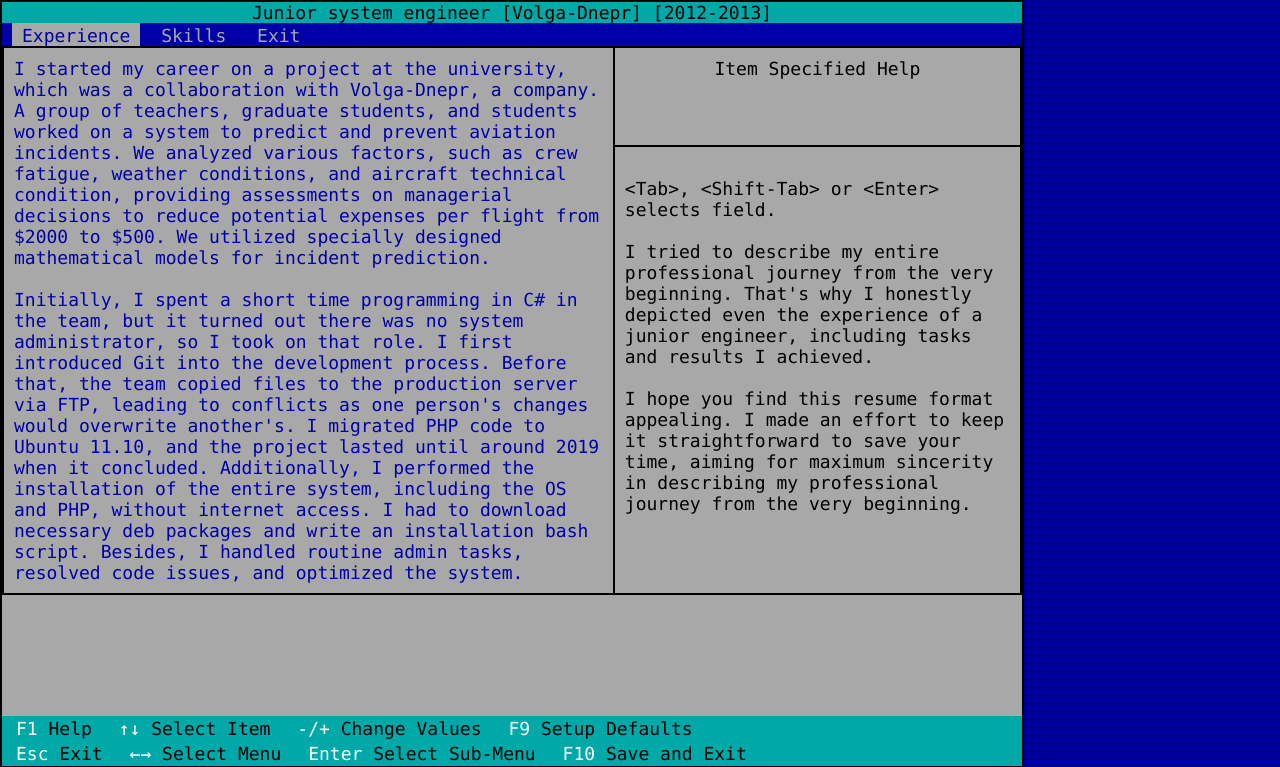
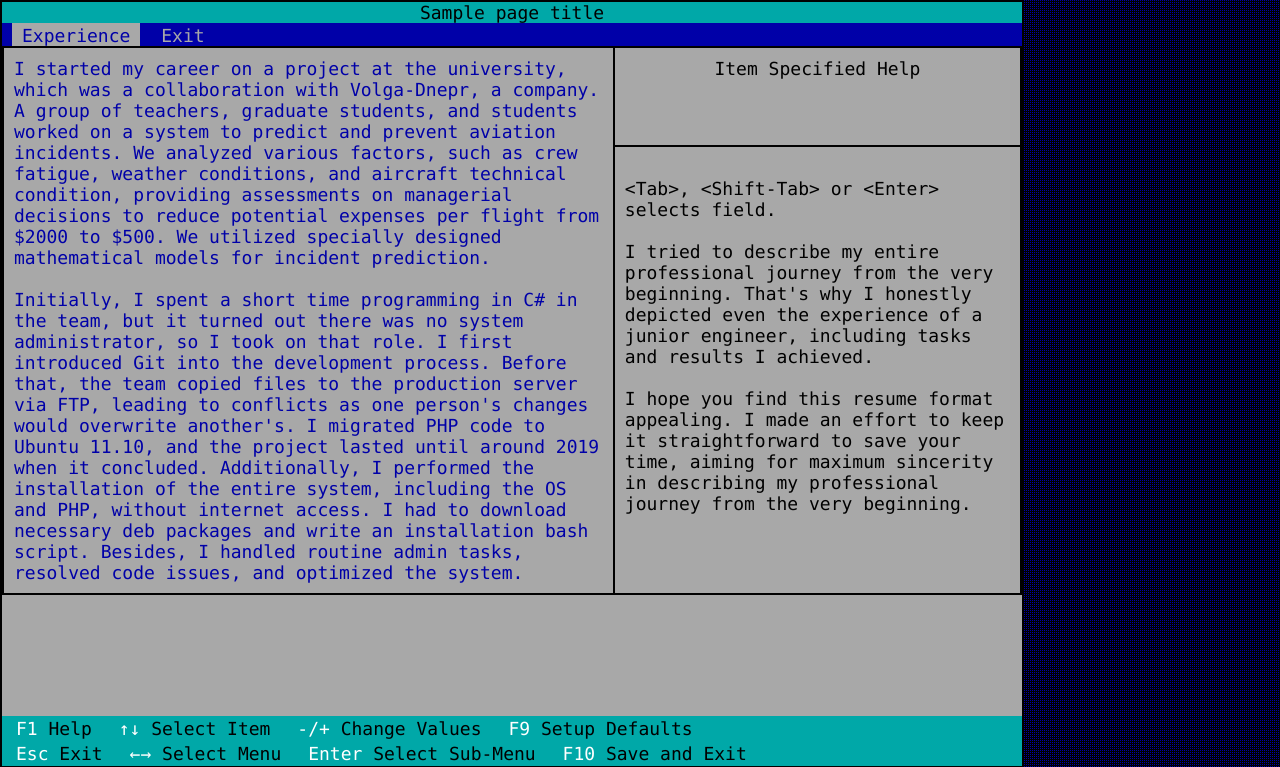
Before and after one commit to dronov/cv.dronov.net, a Flask app: template templates/volga-dnepr.html in a window 1280 px wide. Shown: the top 767 px of the page. Run offline with Flask 3, Linux system fonts and the light colour scheme; the template is opened without the code that fills it: most values are stand-ins (such as "Sample title", 1, 10 or a date in 2020).

Commit message:
layout changes

```diff
--- a/app.py
+++ b/app.py
@@ -10,7 +10,7 @@ def hello():
 
 @app.route('/bios/')
 def bios():
-    return render_template('bios.html')
+    return render_template('bios.html', page_title='Mike Dronov Resume')
 
 @app.route('/restream/')
 def restream():
@@ -18,4 +18,4 @@ def restream():
 
 @app.route('/volga-dnepr/')
 def volgadnepr():
-    return render_template('volga-dnepr.html')
+    return render_template('volga-dnepr.html', page_title='Junior system engineer [Volga-Dnepr] [2012-2013]')
--- a/templates/base.html
+++ b/templates/base.html
@@ -9,6 +9,16 @@
 </head>
 
 <body>
+    <div class="tui-screen-1024-768 bordered white-168">
+        <div class="tui-panel cyan-168 full-width black-255-text tui-no-shadow center">
+            {{ page_title }}
+        </div>
+        <div class="tui-tabs">
+            <ul>
+                <li><a class="tui-tab active" data-tab-content="tab-1-content">Experience</a></li>
+                <li><a class="tui-tab" data-tab-content="tab-3-content" href="/">Exit</a></li>
+            </ul>
+        </div>
     {% block content %} {% endblock %}
 </body>
 </html>
--- a/templates/volga-dnepr.html
+++ b/templates/volga-dnepr.html
@@ -1,17 +1,6 @@
 {% extends 'base.html' %}
 
 {% block content %}
-    <div class="tui-screen-1024-768 bordered white-168">
-        <div class="tui-panel cyan-168 full-width black-255-text tui-no-shadow center">
-            Junior system engineer [Volga-Dnepr] [2012-2013]
-        </div>
-        <div class="tui-tabs">
-            <ul>
-                <li><a class="tui-tab active" data-tab-content="tab-1-content">Experience</a></li>
-                <li><a class="tui-tab" data-tab-content="tab-2-content">Skills</a></li>
-                <li><a class="tui-tab" data-tab-content="tab-3-content">Exit</a></li>
-            </ul>
-        </div>
         <div class="tui-tab-content tui-content" id="tab-1-content">
             <table class="tui-table-grid">
                 <tbody>
```
Also changed, not shown: templates/bios.html (+0 -10 lines).
